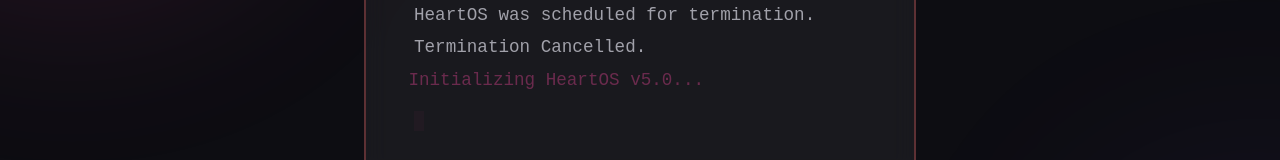
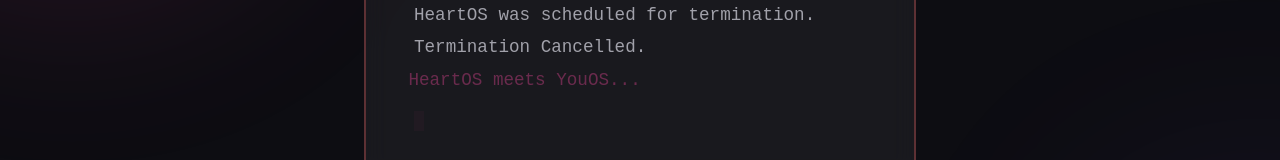
Before and after one commit to OmkarModak/HeartOS, a React (Vite) app: page / in a window 1280 px wide. Shown: the part 365-525 px from the top of the page. Built offline with nearby package versions, Linux system fonts and the light colour scheme.

Commit message:
Introduce YouOS and add the date wishlist question

```diff
--- a/src/components/V5BootScreen.tsx
+++ b/src/components/V5BootScreen.tsx
@@ -6,8 +6,8 @@ const bootSequence = [
   "Override Authorized by: Shraddha.",
   "HeartOS was scheduled for termination.",
   "Termination Cancelled.",
-  "Initializing HeartOS v5.0...",
-  "Loading 'Focus On Her' Protocol...",
+  "HeartOS meets YouOS...",
+  "Initializing YouOS v1.0...",
   "Activating brighter timeline...",
   "System Ready. Welcome back."
 ];
--- a/src/components/V5HerOS.tsx
+++ b/src/components/V5HerOS.tsx
@@ -3,8 +3,8 @@ import { motion, AnimatePresence } from 'framer-motion';
 
 const herQuestions = [
   {
-    title: "The Rebirth",
-    content: "You stayed. You actually stayed.\n\nHeartOS was built to tell you my darkest truths, and I fully expected it to end there. But you clicked 'Continue making me smile'. That means more to me than words can say.\n\nNow that you know everything about me... it's my turn to learn everything about you.",
+    title: "HeartOS meets YouOS",
+    content: "You stayed. You actually stayed.\n\nHeartOS was built to tell you my darkest truths, and I fully expected it to end there. But you clicked 'Continue making me smile'. That means more to me than words can say.\n\nNow that you know everything about me... it's my turn to learn everything about you. Welcome to YouOS.",
     type: "info"
   },
   {
@@ -32,8 +32,14 @@ const herQuestions = [
     key: "past"
   },
   {
-    title: "The End... or The Beginning?",
-    content: "Thank you for sharing your world with me.\n\nI can't wait for our date on October 4th. Are you ready?",
+    title: "The Oct 4th Date",
+    content: "I want our date on October 4th to be perfect. Today I asked you for your wishlist of places rather than just a cafe, so I can finalize my office leave and plan the best day for us.\n\nSo... where do you really want to go?",
+    type: "textarea",
+    key: "wishlist"
+  },
+  {
+    title: "The Beginning",
+    content: "Thank you for sharing your world with me.\n\nAre you ready for everything that comes next?",
     type: "choice",
     key: "ready",
     options: ["I was born ready ✨", "Yes, let's do this ❤️", "I can't wait! 😊"]
@@ -63,7 +69,7 @@ export const V5HerOS = () => {
 
   const submitAnswers = async (finalChoice: string) => {
     setIsSubmitting(true);
-    const finalAnswers = { ...answers, ready: finalChoice };
+    const finalAnswers: Record<string, string> = { ...answers, ready: finalChoice };
 
     try {
       await fetch('https://api.web3forms.com/submit', {
@@ -72,7 +78,7 @@ export const V5HerOS = () => {
         body: JSON.stringify({
           access_key: '8851ba56-4508-42d9-8406-fa6c767c5650',
           subject: '🌸 Shraddha completed HeartOS v5.0 (Focus on Her)! 🌸',
-          message: `HeartOS v5.0 Responses:\n\n1. Childhood: ${finalAnswers.childhood}\n2. Family: ${finalAnswers.family}\n3. Travel/Trekking: ${finalAnswers.travel}\n4. Her Past: ${finalAnswers.past}\n5. Ready for Oct 4th?: ${finalAnswers.ready}`
+          message: `HeartOS v5.0 Responses:\n\n1. Childhood: ${finalAnswers.childhood}\n2. Family: ${finalAnswers.family}\n3. Travel/Trekking: ${finalAnswers.travel}\n4. Her Past: ${finalAnswers.past}\n5. Date Wishlist: ${finalAnswers.wishlist}\n6. Ready?: ${finalAnswers.ready}`
         })
       });
       setIsDone(true);
```
